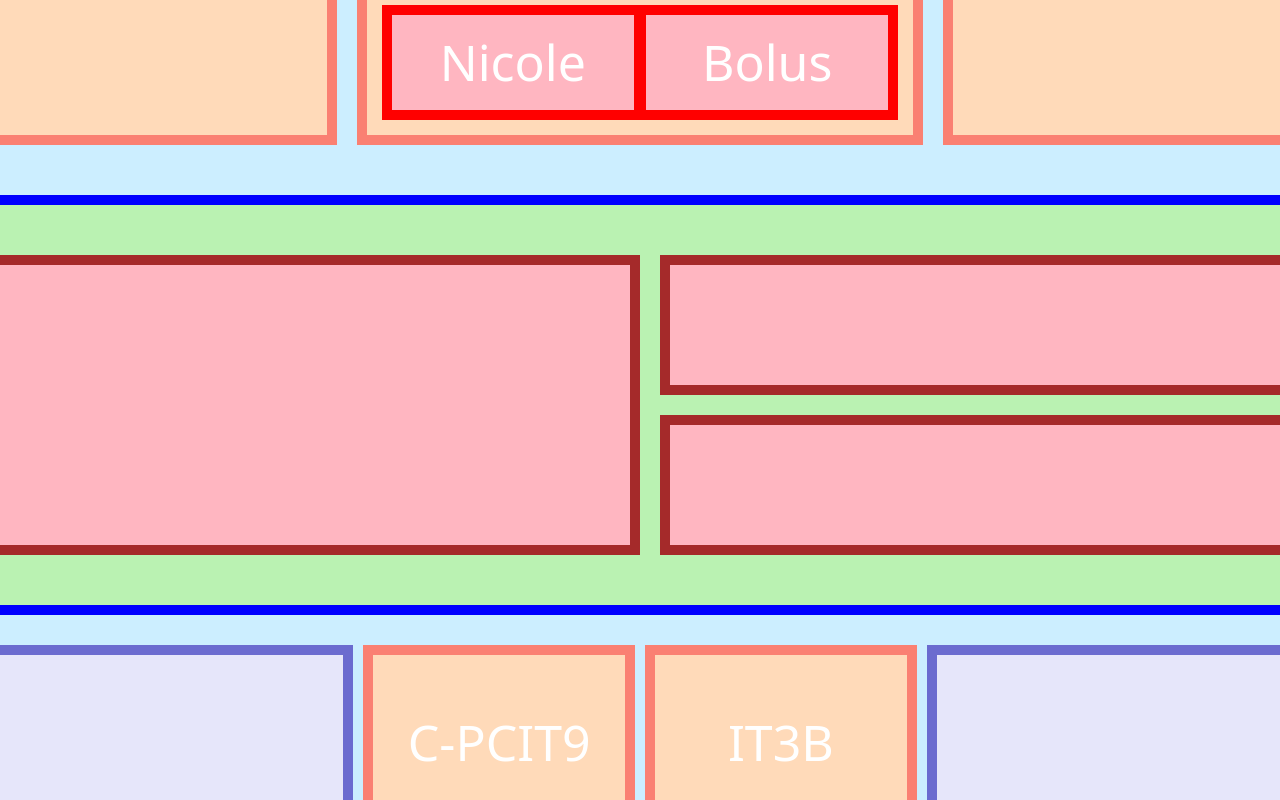
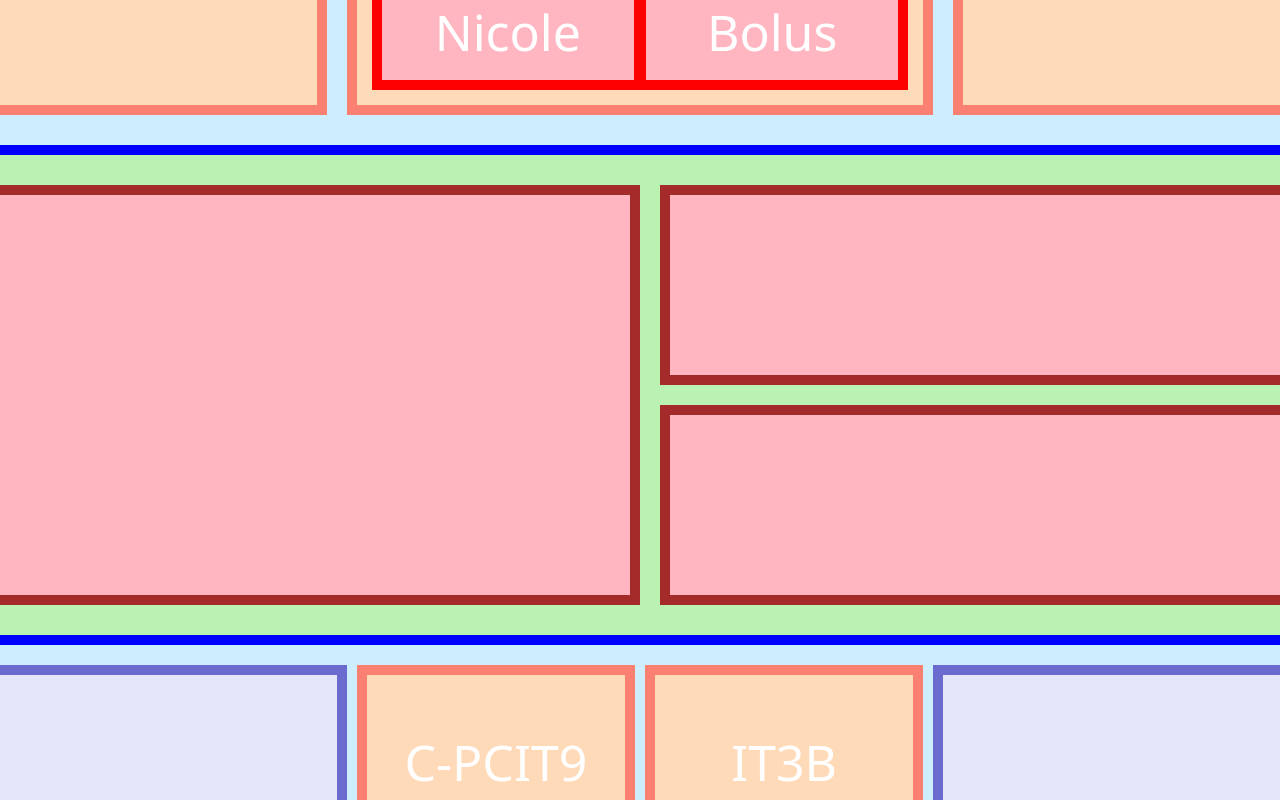
Before and after one commit to NicoleAndreaBolus/layout2, a React (Vite) app: page / in a window 1280 px wide. Built offline with nearby package versions, Linux system fonts and the light colour scheme.

Commit message:
Added revisions on css

```diff
--- a/src/App.css
+++ b/src/App.css
@@ -16,18 +16,18 @@ html, body, #root {
   height: 1080px;
   background: #baf2b2;
   border: 10px solid green;
-  padding: 50px;
+  padding: 40px;
   box-sizing: border-box;
   display: flex;
   flex-direction: column;
-  gap: 50px;
+  gap: 30px;
 }
 
 /* Section Style */
 .section {
-  flex: 1;
+  flex: 0.5;
   border: 10px solid blue;
-  padding: 50px;
+  padding: 30px;
   display: flex;
   justify-content: space-between;
   gap: 20px;
@@ -77,7 +77,7 @@ html, body, #root {
 
 /* Middle Section */
 .middle {
-  flex: 2;
+  flex: 3;
   display: flex;
   gap: 20px;
 }
@@ -103,9 +103,9 @@ html, body, #root {
 
 /* Bottom Section */
 .bottom {
-  flex: 1;
+  flex: 0.5;
   border: 10px solid blue;
-  padding: 30px;
+  padding: 20px;
   display: flex;
   gap: 10px;
   background: #cceeff;
```
